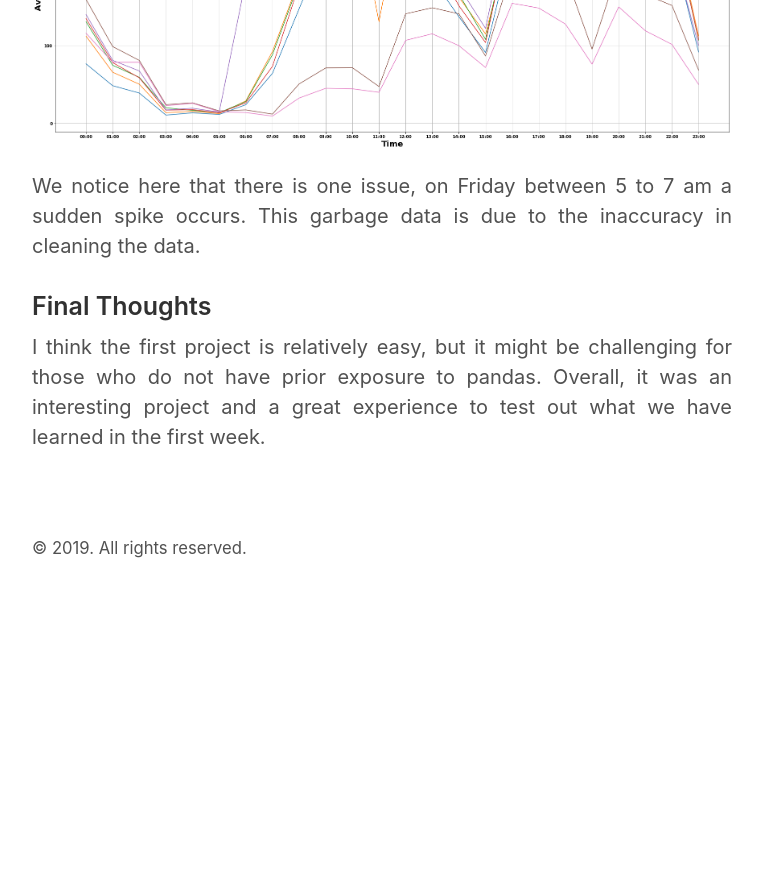
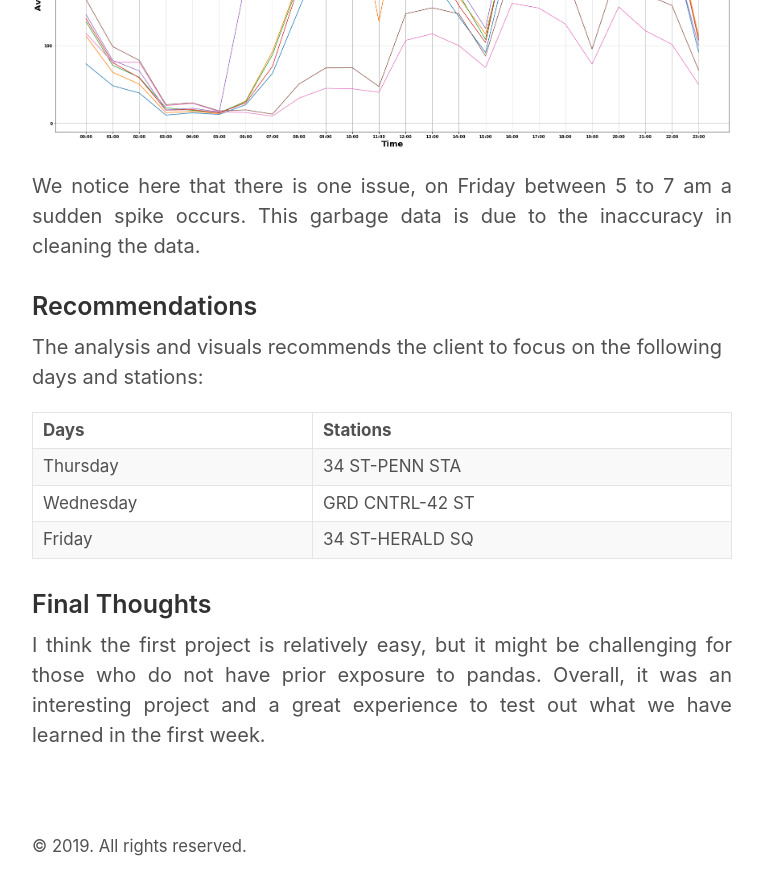
Before and after one commit to RayanAlthonian/RayanAlthonian.github.io, a Jekyll site: the page built from _posts/2019-09-07-FirstProject.md, in a window 1280 px wide and 900 px high, scrolled down 2800 px. Shown: the top 895 px of the window, without its empty margins (258-1021 px from the left). Built offline with Jekyll 4.4.1, drawn with Linux system fonts in a browser that asks for light colours; before the commit the page ends 3402 px from its top, so only the background shows below that.

Commit message:
23 commit

```diff
--- a/_posts/2019-09-07-FirstProject.md
+++ b/_posts/2019-09-07-FirstProject.md
@@ -35,6 +35,16 @@ The last figure shows the average daily volume for each day with respect to the
 We notice here that there is one issue, on Friday between 5 to 7 am a sudden spike occurs. This garbage data is due to the inaccuracy in cleaning the data.
 {: style="text-align: justify"}
 
+### Recommendations
+
+The analysis and visuals recommends the client to focus on the following days and stations:
+
+| Days       | Stations        |
+|------------|-----------------|
+| Thursday   | 34 ST-PENN STA  |
+| Wednesday  | GRD CNTRL-42 ST |
+| Friday     | 34 ST-HERALD SQ |
+
 ### Final Thoughts
 
 I think the first project is relatively easy, but it might be challenging for those
```
